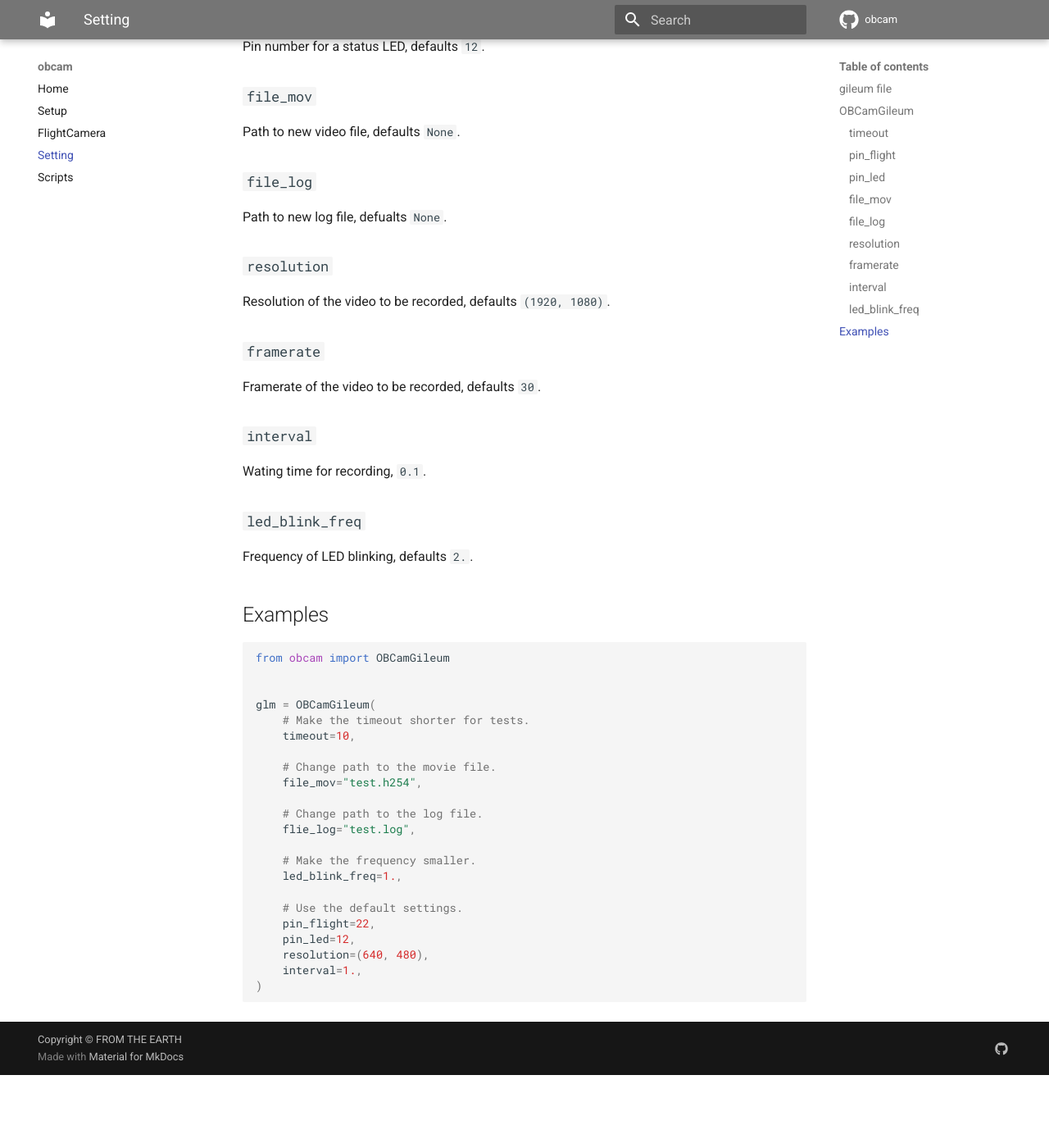
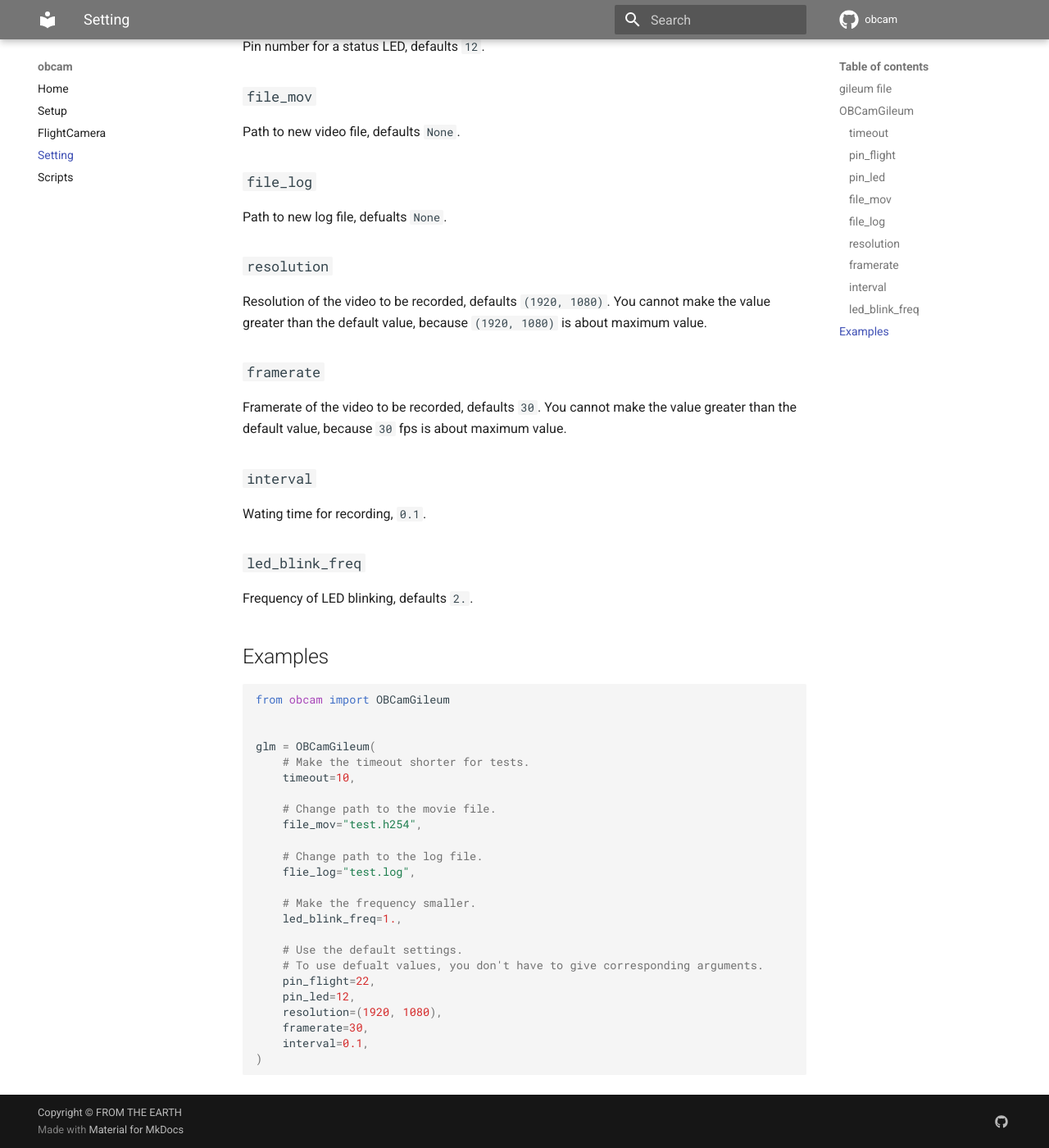
Before and after one commit to FROM-THE-EARTH/obcam, an MkDocs documentation site: the page built from docs/setting.md, in a window 1280 px wide and 1400 px high, scrolled down 716 px. Shown: the whole window at 82% size. Built offline with MkDocs 1.6.1 and Material for MkDocs 9.7.7, drawn with Linux system fonts in a browser that asks for light colours; comment, search, counter and statistics services are not loaded; before the commit the page ends 2027 px from its top, so only the background shows below that.

Commit message:
Added the description about maximum values of settings. #3

````diff
--- a/docs/setting.md
+++ b/docs/setting.md
@@ -30,11 +30,12 @@ Path to new log file, defualts `None`.
 
 ### `resolution`
 
-Resolution of the video to be recorded, defaults `(1920, 1080)`.
+Resolution of the video to be recorded, defaults `(1920, 1080)`. You cannot make the value greater than the default value, because `(1920, 1080)` is about maximum value.
+
 
 ### `framerate`
 
-Framerate of the video to be recorded, defaults `30`.
+Framerate of the video to be recorded, defaults `30`. You cannot make the value greater than the default value, because `30` fps is about maximum value.
 
 ### `interval`
 
@@ -64,9 +65,11 @@ glm = OBCamGileum(
     led_blink_freq=1.,
 
     # Use the default settings.
+    # To use defualt values, you don't have to give corresponding arguments.
     pin_flight=22,
     pin_led=12,
-    resolution=(640, 480),
-    interval=1.,
+    resolution=(1920, 1080),
+    framerate=30,
+    interval=0.1,
 )
 ```
````
